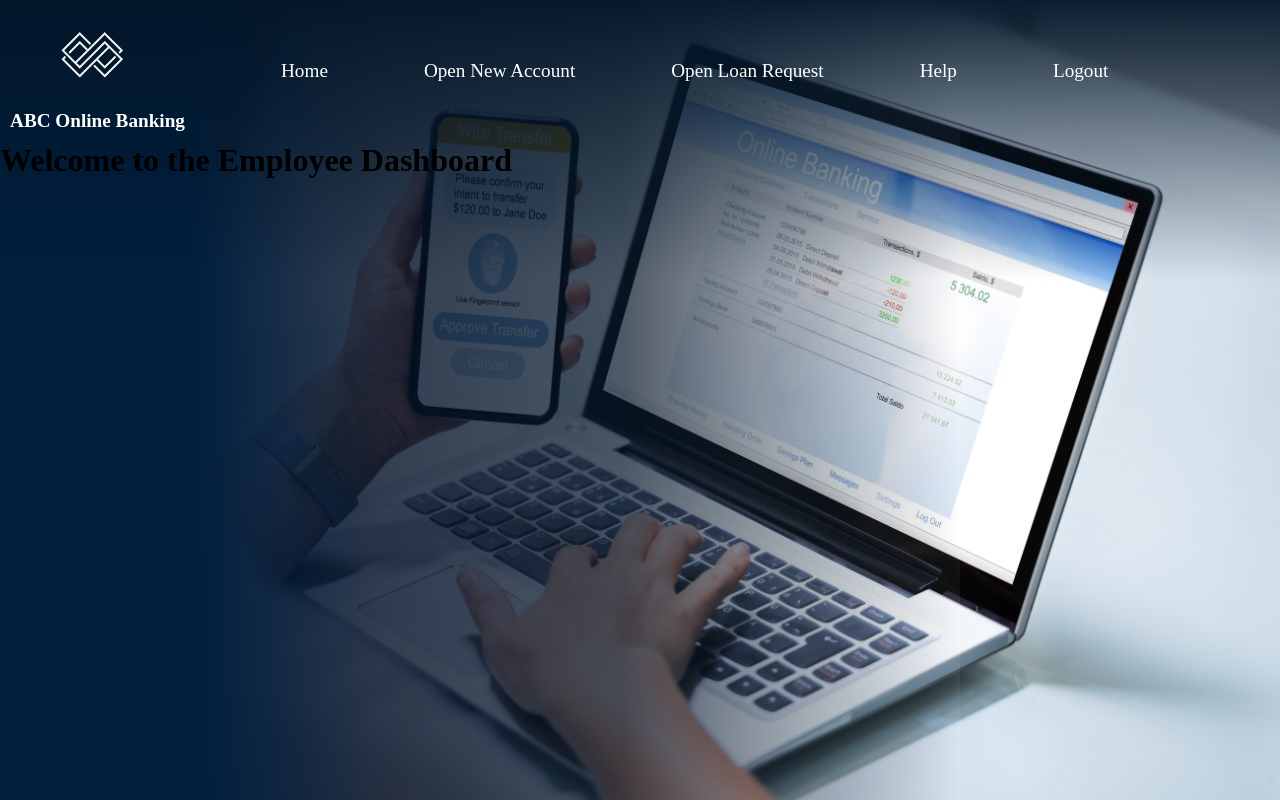
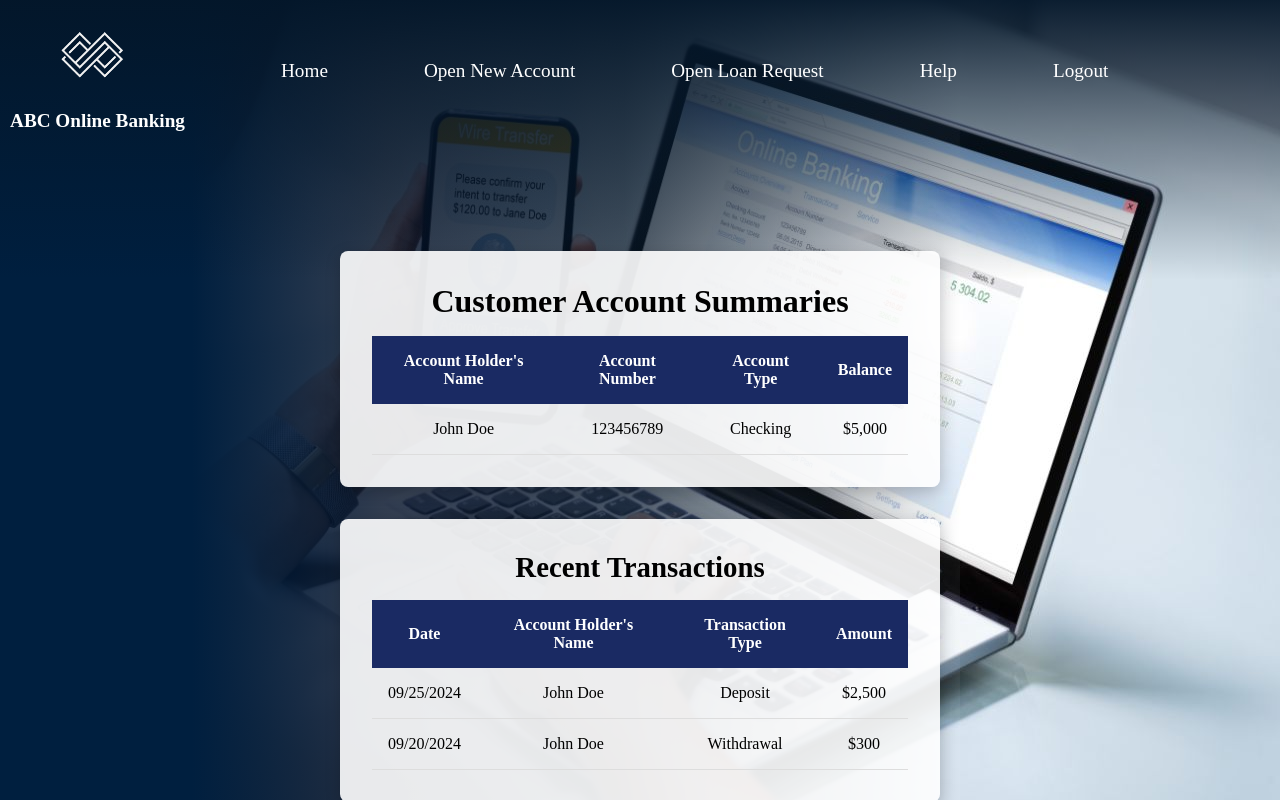
Before and after one commit to seniru-dilmith/Bank-Management-System-Bank-A-front-end, a React (Create React App) app: page /employee in a window 1280 px wide. Built offline with nearby package versions, Linux system fonts and the light colour scheme.

Commit message:
Update EmployeeDashboard.jsx

```diff
--- a/src/pages/EmployeeDashboard.jsx
+++ b/src/pages/EmployeeDashboard.jsx
@@ -78,9 +78,57 @@ const EmployeeDashboard = () => {
   };
 
   return (
-    <Layout NavigationBar={<EmployeeNaviBar/>}>
-    <h1>Welcome to the Employee Dashboard</h1>
-  </Layout>
+    <Layout NavigationBar={<EmployeeNaviBar />}>
+      <div style={styles.container}>
+        {/* Customer Account Summaries Section */}
+        <div style={styles.dashboardBox}>
+          <h2 style={styles.heading}>Customer Account Summaries</h2>
+          <table style={styles.table}>
+            <thead>
+              <tr>
+                <th style={styles.tableHeader}>Account Holder's Name</th>
+                <th style={styles.tableHeader}>Account Number</th>
+                <th style={styles.tableHeader}>Account Type</th>
+                <th style={styles.tableHeader}>Balance</th>
+              </tr>
+            </thead>
+            <tbody>
+              <tr style={styles.tableRow}>
+                <td style={styles.tableCell}>{accountHolderName}</td>
+                <td style={styles.tableCell}>{accountNumber}</td>
+                <td style={styles.tableCell}>{accountType}</td>
+                <td style={styles.tableCell}>{balance}</td>
+              </tr>
+            </tbody>
+          </table>
+        </div>
+
+        {/* Recent Transactions Section */}
+        <div style={styles.transactionsContainer}>
+          <h3 style={styles.transactionsHeading}>Recent Transactions</h3>
+          <table style={styles.table}>
+            <thead>
+              <tr>
+                <th style={styles.tableHeader}>Date</th>
+                <th style={styles.tableHeader}>Account Holder's Name</th>
+                <th style={styles.tableHeader}>Transaction Type</th>
+                <th style={styles.tableHeader}>Amount</th>
+              </tr>
+            </thead>
+            <tbody>
+              {transactions.map((transaction, index) => (
+                <tr key={index} style={styles.tableRow}>
+                  <td style={styles.tableCell}>{transaction.date}</td>
+                  <td style={styles.tableCell}>{transaction.name}</td>
+                  <td style={styles.tableCell}>{transaction.type}</td>
+                  <td style={styles.tableCell}>{transaction.amount}</td>
+                </tr>
+              ))}
+            </tbody>
+          </table>
+        </div>
+      </div>
+    </Layout>
   );
 };
 
```
